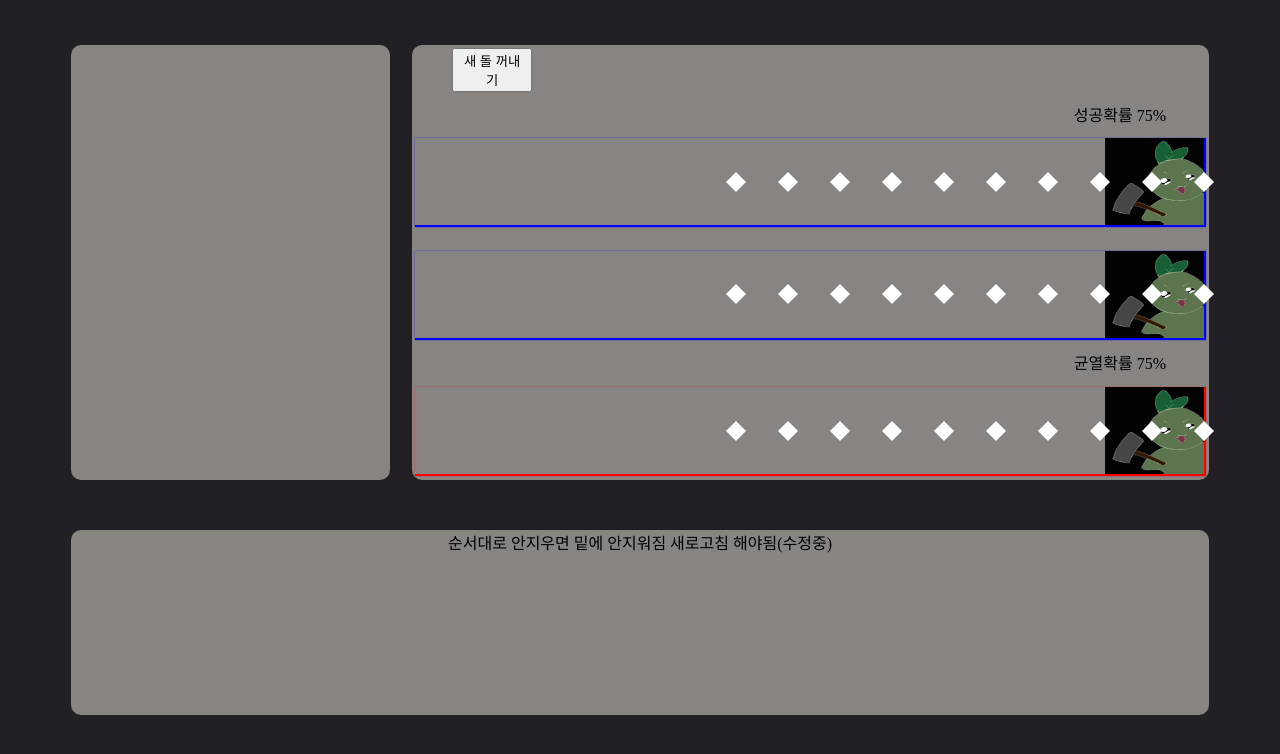
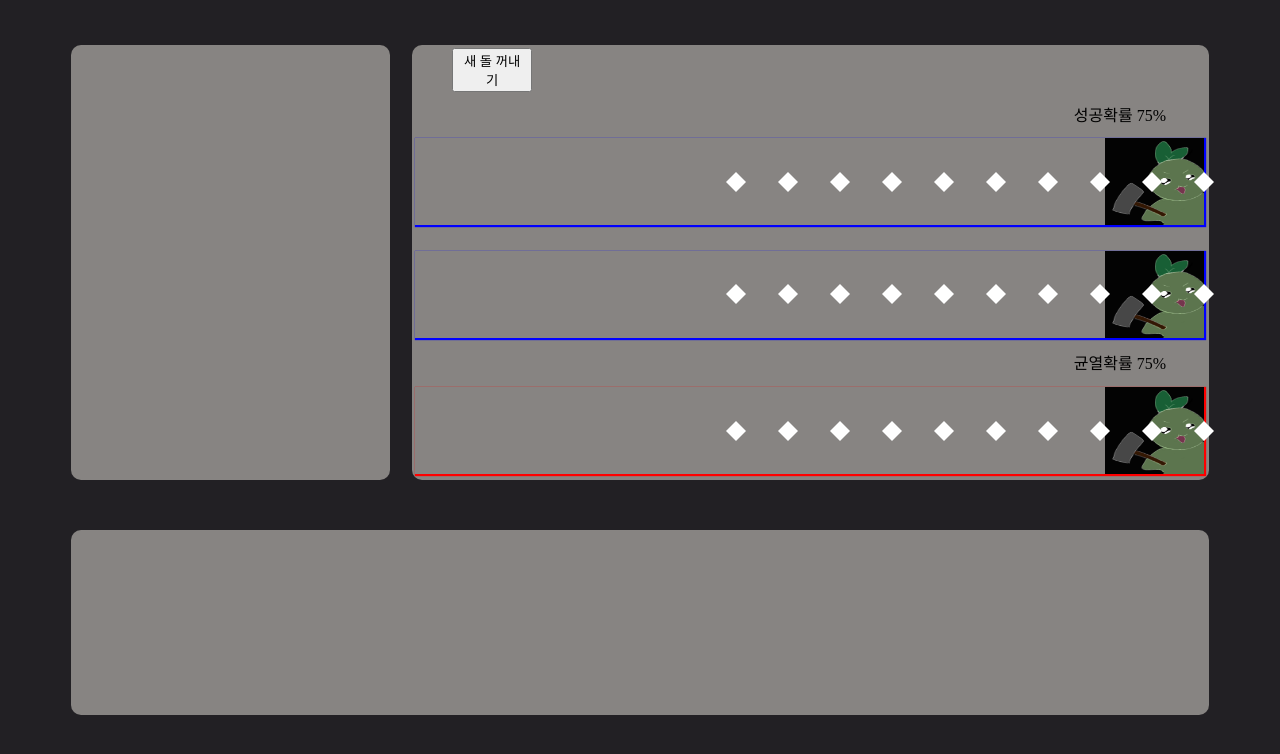
Before and after one commit to moonjh9392/stone-cutting, a React (Create React App) app: page / in a window 1280 px wide. Shown: the top 754 px of the page. Built offline with nearby package versions, Linux system fonts and the light colour scheme.

Commit message:
바텀 수정

```diff
--- a/src/component/BottomBox.jsx
+++ b/src/component/BottomBox.jsx
@@ -3,7 +3,6 @@ export default function BottomBox({ viewStone }) {
   const getStone = viewStone === {} ? false : viewStone.stone;
   return (
     <div className="BottomBox">
-      <div>순서대로 안지우면 밑에 안지워짐 새로고침 해야됨(수정중)</div>
       {getStone
         ? viewStone.stone.map((ele, idx) => {
             return (
--- a/src/component/Modal.jsx
+++ b/src/component/Modal.jsx
@@ -11,14 +11,20 @@ export default function Modal(props) {
       result: result,
       stone: stone,
     };
-    console.log(stones);
-    if (stones === null) {
+    if (stones === null || stones.length === 0) {
       stones = [];
+      objStone.key = 0;
+      console.log(objStone.key);
       stones.push(objStone);
     } else {
+      let maxKey = 0;
+      if (Array.isArray(stones)) {
+        maxKey = stones[stones.length - 1].key + 1;
+      }
+      objStone.key = maxKey;
       stones.push(objStone);
     }
-
+    console.log(stones[stones.length - 1].key);
     localStorage.setItem("stones", JSON.stringify(stones));
     setRend(!rend);
     close();
--- a/src/component/SideBox.jsx
+++ b/src/component/SideBox.jsx
@@ -2,17 +2,17 @@ import "../style/SideBox.css";
 
 export default function SideBox({ rend, setRend, viewStone, setViewStone }) {
   let stones = JSON.parse(localStorage.getItem("stones"));
-  const deleteStone = (idx) => {
+  const deleteStone = (idx, key) => {
     stones.splice(idx, 1);
     localStorage.setItem("stones", JSON.stringify(stones));
-    if (viewStone.idx === idx) {
+    if (viewStone.key === key) {
       setViewStone({});
     } else {
       setRend(!rend);
     }
   };
-  const getStone = (idx, stone) => {
-    setViewStone({ idx, stone });
+  const getStone = (key, stone) => {
+    setViewStone({ key, stone });
   };
   return (
     <div className="SideBox">
@@ -23,8 +23,8 @@ export default function SideBox({ rend, setRend, viewStone, setViewStone }) {
                 <div>
                   {ele.result[0]}&nbsp;{ele.result[1]}&nbsp;{ele.result[2]}돌
                 </div>
-                <button onClick={() => getStone(idx, ele.stone)}>꺼내기</button>
-                <button onClick={() => deleteStone(idx)}>지우기</button>
+                <button onClick={() => getStone(ele.key, ele.stone)}>꺼내기</button>
+                <button onClick={() => deleteStone(idx, ele.key)}>지우기</button>
               </div>
             );
           })
```
